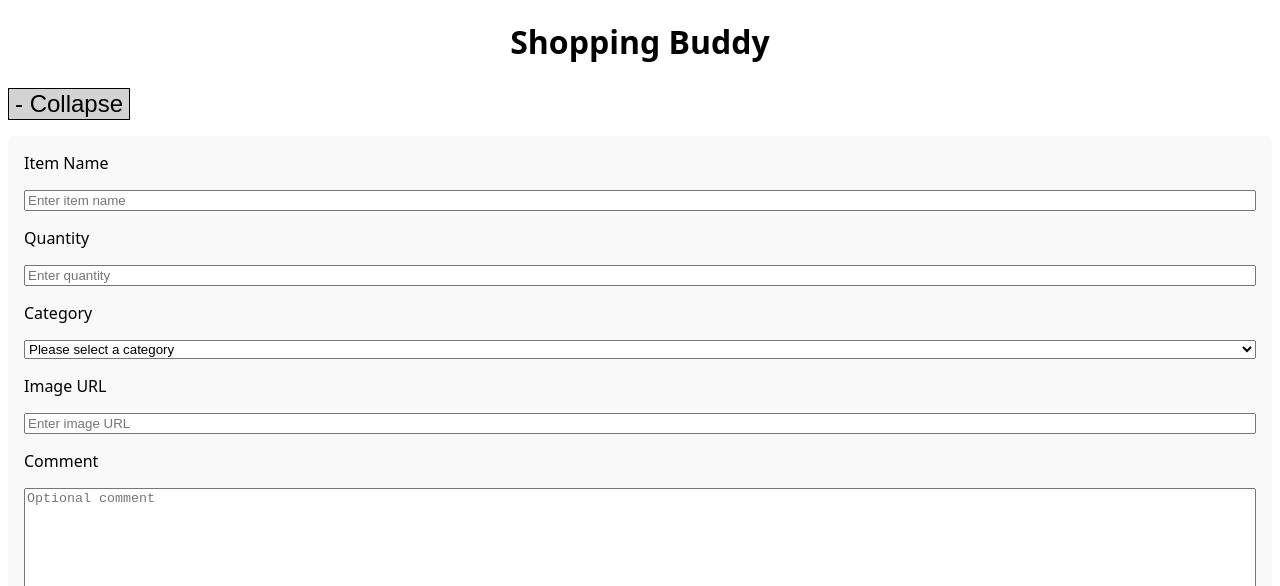
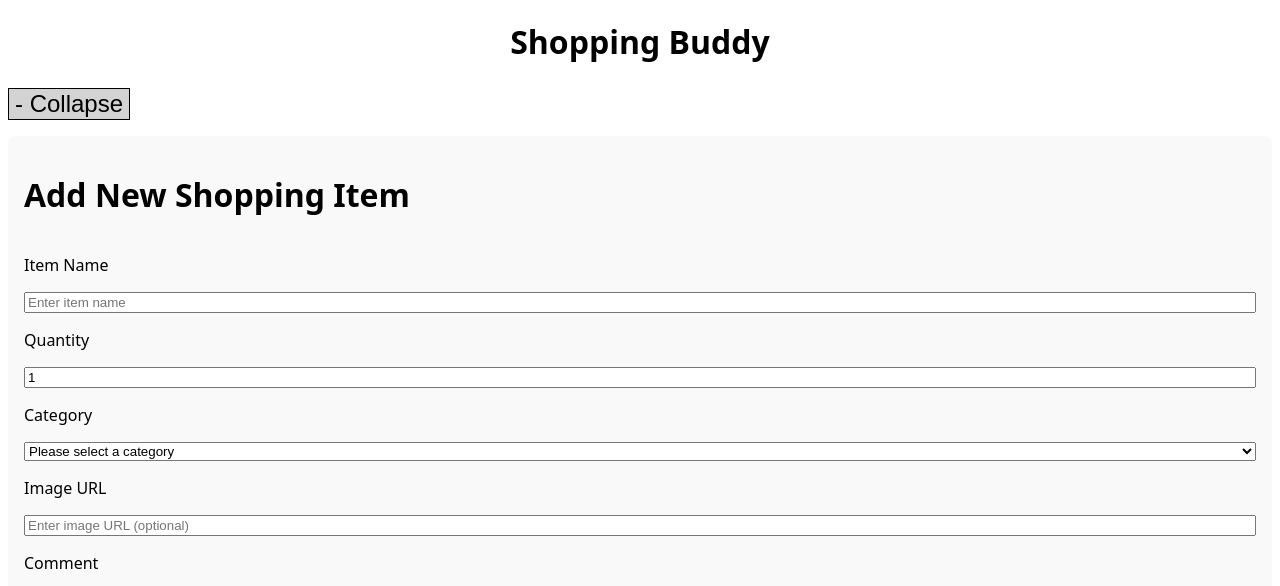
Before and after one commit to sjosephs/shopping-buddy, a Next.js app: page / in a window 1280 px wide. Both pictures are taken after a click on the button "+ Add item". Shown: the top 586 px of the page. Built offline with nearby package versions, Linux system fonts and the light colour scheme; no server answers; the database is empty.

Commit message:
Add Edit functionality

```diff
--- a/components/Form.js
+++ b/components/Form.js
@@ -31,8 +31,21 @@ export const StyledButton = styled.button`
   }
 `;
 
-export default function Form({ onSubmit }) {
-  const [isOpen, setIsOpen] = useState(false);
+export const DEFAULT_VALUES = {
+  name: "",
+  quantity: 1,
+  category: "",
+  imageUrl: "",
+  comment: "",
+};
+
+export default function Form({
+  onSubmit,
+  values = DEFAULT_VALUES,
+  isEditMode = false,
+  formName,
+}) {
+  const [isOpen, setIsOpen] = useState(isEditMode); // Open by default if editing
   const handleToggle = () => setIsOpen(!isOpen);
 
   async function handleSubmit(event) {
@@ -40,22 +53,34 @@ export default function Form({ onSubmit }) {
 
     const formData = new FormData(event.target);
     const data = Object.fromEntries(formData);
+    try {
       await onSubmit(data); // Call the onSubmit function passed from parent
+      if (!isEditMode) {
         event.target.reset();
         setIsOpen(false);
+      }
+    } catch (error) {
+      console.error("Form submission error:", error);
+      alert("Submission failed. Please try again.");
+    }
   }
 
   return (
     <Fragment>
+      {!isEditMode && (
         <ToggleButton onClick={handleToggle}>
           {isOpen ? "- Collapse" : "+ Add item"}
         </ToggleButton>
-      {isOpen && (
+      )}
+      {(isOpen || isEditMode) && (
         <FormContainer onSubmit={handleSubmit}>
+          <h1>{isEditMode ? "Edit Shopping Item" : "Add New Shopping Item"}</h1>
+
           <label htmlFor="name">Item Name</label>
           <input
             name="name"
             type="text"
+            defaultValue={values.name}
             placeholder="Enter item name"
             required
           />
@@ -65,12 +90,13 @@ export default function Form({ onSubmit }) {
             name="quantity"
             type="number"
             min="1"
+            defaultValue={values.quantity}
             placeholder="Enter quantity"
             required
           />
 
           <label htmlFor="category">Category</label>
-          <select name="category" defaultValue="" required>
+          <select name="category" defaultValue={values.category} required>
             <option value="" disabled>
               Please select a category
             </option>
@@ -82,16 +108,24 @@ export default function Form({ onSubmit }) {
           </select>
 
           <label htmlFor="imageUrl">Image URL</label>
-          <input name="imageUrl" type="url" placeholder="Enter image URL" />
+          <input
+            name="imageUrl"
+            type="url"
+            defaultValue={values.imageUrl}
+            placeholder="Enter image URL (optional)"
+          />
 
           <label htmlFor="comment">Comment</label>
           <textarea
             name="comment"
             cols="30"
             rows="10"
+            defaultValue={values.comment}
             placeholder="Optional comment"
           ></textarea>
-          <StyledButton type="submit">Submit</StyledButton>
+          <StyledButton type="submit">
+            {isEditMode ? "Save Changes" : "Submit"}
+          </StyledButton>
         </FormContainer>
       )}
     </Fragment>
```
Also changed, not shown: pages/edit.js (added, +52 -0 lines). Lines whose indentation alone changed are shown as unchanged.
